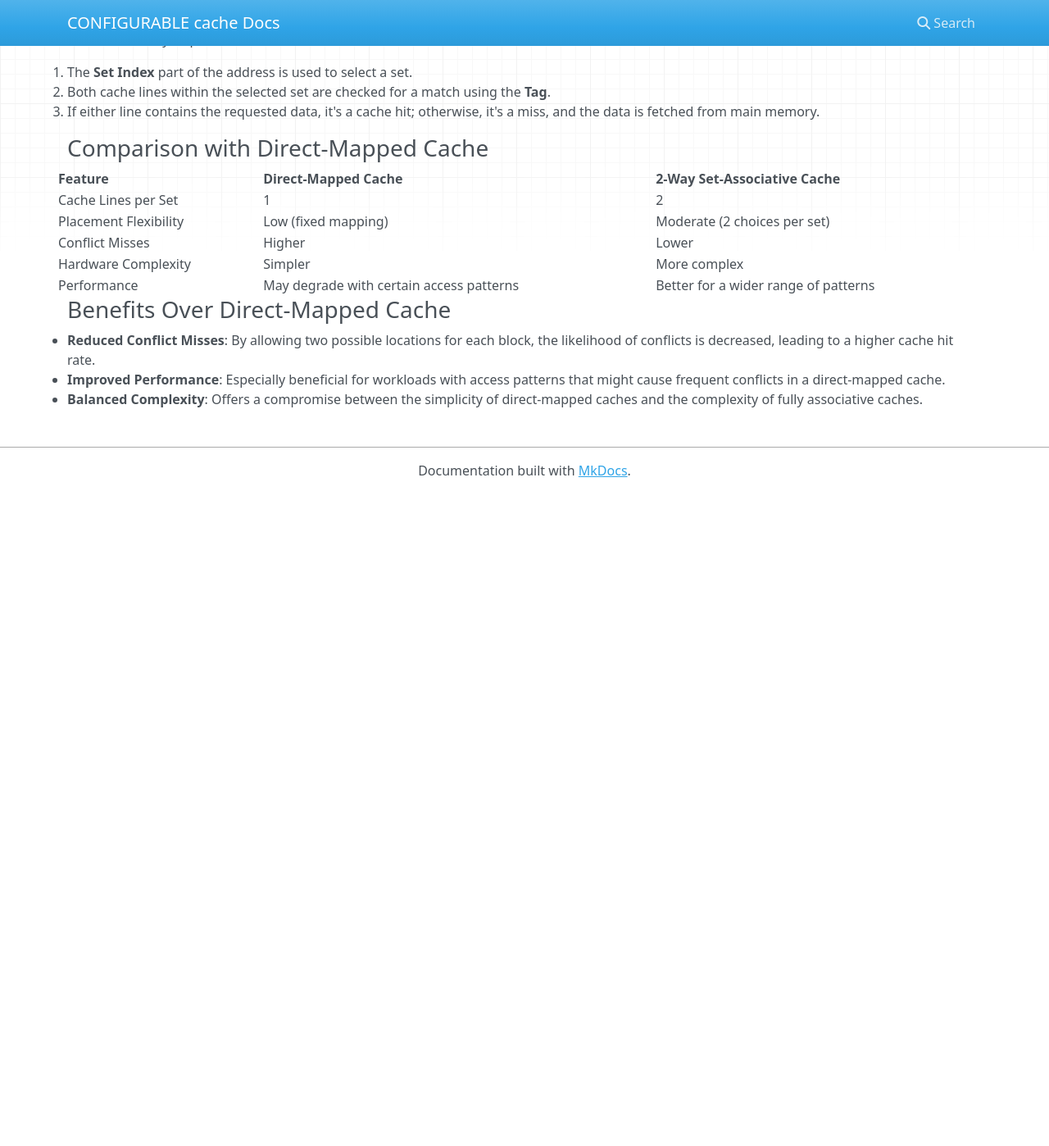
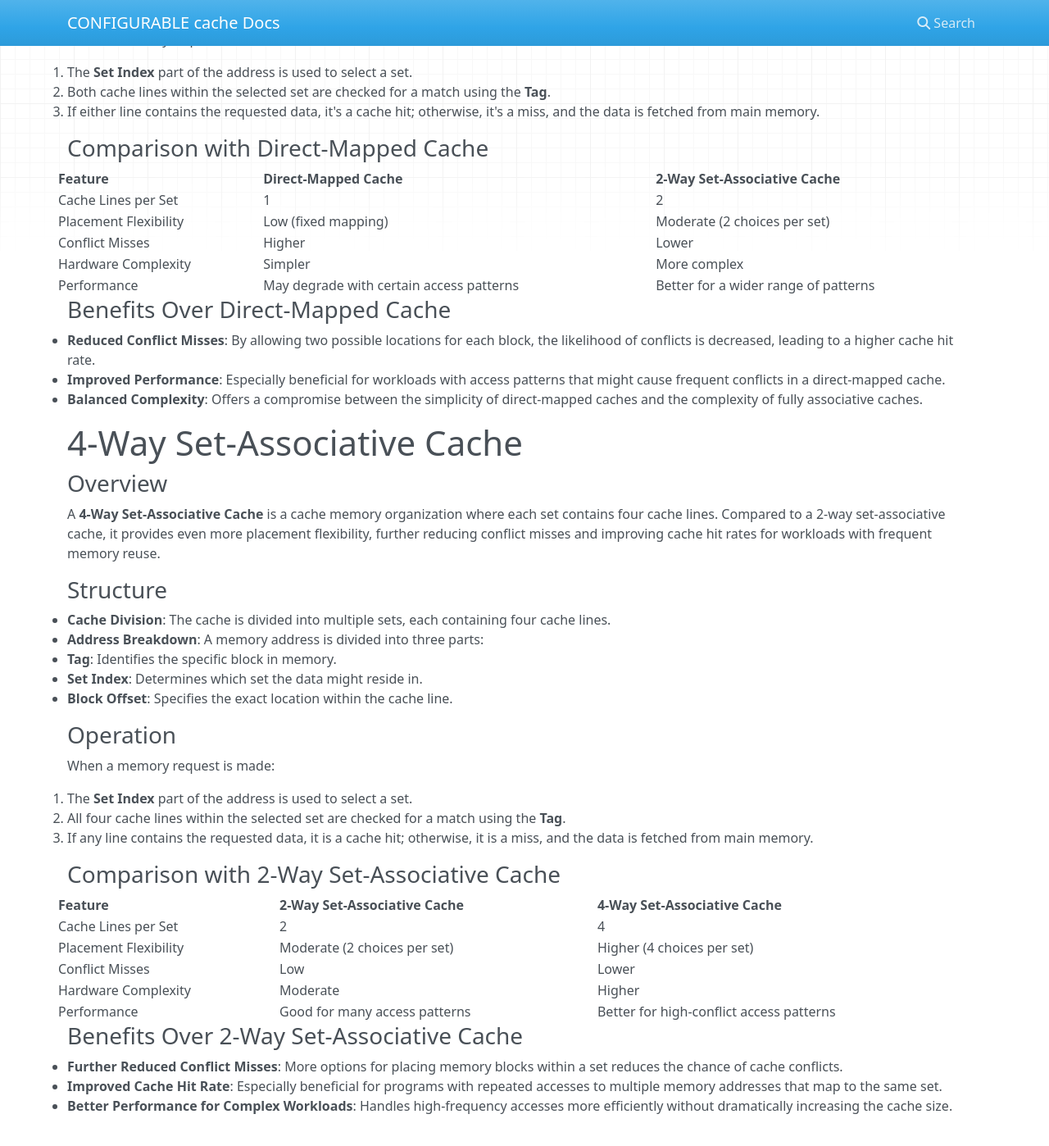
Before and after one commit to meds-ee-uet/Configurable-Cache, an MkDocs documentation site: the page built from Direct_Mapped_Cache/docs/index.md, in a window 1280 px wide and 1400 px high, scrolled down 14570 px. Shown: the whole window at 82% size. Built offline with MkDocs 1.6.1, drawn with Linux system fonts in a browser that asks for light colours; nearby versions of some CDN libraries; before the commit the page ends 15172 px from its top, so only the background shows below that; some of the changed text lies outside the part shown.

Commit message:
Update index.md

```diff
--- a/Direct_Mapped_Cache/docs/index.md
+++ b/Direct_Mapped_Cache/docs/index.md
@@ -601,3 +601,44 @@ When a memory request is made:
 - **Reduced Conflict Misses**: By allowing two possible locations for each block, the likelihood of conflicts is decreased, leading to a higher cache hit rate.
 - **Improved Performance**: Especially beneficial for workloads with access patterns that might cause frequent conflicts in a direct-mapped cache.
 - **Balanced Complexity**: Offers a compromise between the simplicity of direct-mapped caches and the complexity of fully associative caches.
+
+
+
+
+# 4-Way Set-Associative Cache
+
+### Overview
+
+A **4-Way Set-Associative Cache** is a cache memory organization where each set contains four cache lines. Compared to a 2-way set-associative cache, it provides even more placement flexibility, further reducing conflict misses and improving cache hit rates for workloads with frequent memory reuse.
+
+### Structure
+
+- **Cache Division**: The cache is divided into multiple sets, each containing four cache lines.
+- **Address Breakdown**: A memory address is divided into three parts:
+  - **Tag**: Identifies the specific block in memory.
+  - **Set Index**: Determines which set the data might reside in.
+  - **Block Offset**: Specifies the exact location within the cache line.
+
+### Operation
+
+When a memory request is made:
+
+1. The **Set Index** part of the address is used to select a set.
+2. All four cache lines within the selected set are checked for a match using the **Tag**.
+3. If any line contains the requested data, it is a cache hit; otherwise, it is a miss, and the data is fetched from main memory.
+
+### Comparison with 2-Way Set-Associative Cache
+
+| Feature               | 2-Way Set-Associative Cache | 4-Way Set-Associative Cache |
+|-----------------------|-----------------------------|-----------------------------|
+| Cache Lines per Set    | 2                           | 4                           |
+| Placement Flexibility  | Moderate (2 choices per set)| Higher (4 choices per set) |
+| Conflict Misses        | Low                         | Lower                       |
+| Hardware Complexity    | Moderate                    | Higher                      |
+| Performance            | Good for many access patterns| Better for high-conflict access patterns |
+
+### Benefits Over 2-Way Set-Associative Cache
+
+- **Further Reduced Conflict Misses**: More options for placing memory blocks within a set reduces the chance of cache conflicts.
+- **Improved Cache Hit Rate**: Especially beneficial for programs with repeated accesses to multiple memory addresses that map to the same set.
+- **Better Performance for Complex Workloads**: Handles high-frequency accesses more efficiently without dramatically increasing the cache size.
```
